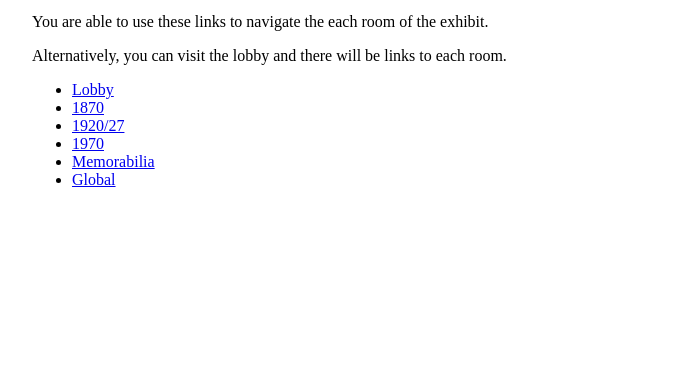
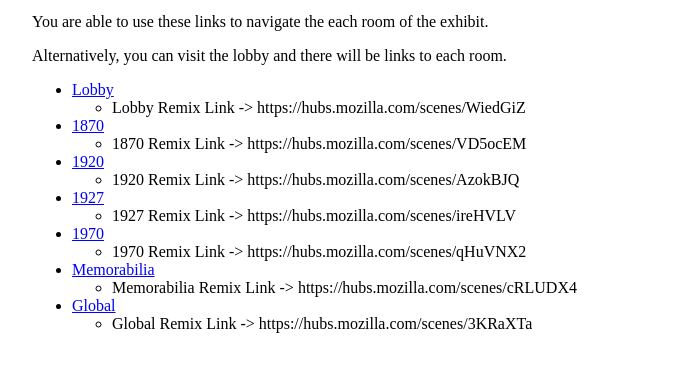
Before and after one commit to stannardtyler/Beethoven-Center-VR, a plain HTML site: page index.html in a window 1280 px wide. Shown: the part 155-526 px from the top of the page, without its empty margins (18-717 px from the left). Drawn offline with Linux system fonts and the light colour scheme.

Commit message:
updated website

```diff
--- a/index.html
+++ b/index.html
@@ -10,12 +10,42 @@
 <p>You are able to use these links to navigate the each room of the exhibit.</p>
 <p>Alternatively, you can visit the lobby and there will be links to each room.</p>
 <ul>
-	<li><a href="https://hub.link/CyDTGvN" target="blank_">Lobby</a></li>
-	<li><a href="https://hub.link/aZ54wHa" target="blank_">1870</a></li>
-	<li><a href="https://hub.link/3MZwGQ2" target="blank_">1920/27</a></li>
-	<li><a href="https://hub.link/7ajZPrk" target="blank_">1970</a></li>
-	<li><a href="https://hub.link/VZcw9GX" target="blank_">Memorabilia</a></li>
-	<li><a href="https://hub.link/teuwFk6" target="blank_">Global</a></li>
+	<li><a href="https://hub.link/XGqLQGf" target="blank_">Lobby</a>
+		<ul>
+			<li>Lobby Remix Link -> https://hubs.mozilla.com/scenes/WiedGiZ</li>
+		</ul>
+	</li>
+
+	<li><a href="https://hub.link/3Mx2XCU" target="blank_">1870</a>
+		<ul>
+			<li>1870 Remix Link -> https://hubs.mozilla.com/scenes/VD5ocEM</li>
+		</ul>
+	</li>
+	<li><a href="https://hub.link/Wfjmzif" target="blank_">1920</a>
+		<ul>
+			<li>1920 Remix Link -> https://hubs.mozilla.com/scenes/AzokBJQ</li>
+		</ul>
+	</li>
+	<li><a href="https://hub.link/7KdCEyw" target="blank_">1927</a>
+		<ul>
+			<li>1927 Remix Link -> https://hubs.mozilla.com/scenes/ireHVLV</li>
+		</ul>
+	</li>
+	<li><a href="https://hub.link/6wT9pnE" target="blank_">1970</a>
+		<ul>
+			<li>1970 Remix Link -> https://hubs.mozilla.com/scenes/qHuVNX2</li>
+		</ul>
+	</li>
+	<li><a href="https://hub.link/nDL9T8r" target="blank_">Memorabilia</a>
+		<ul>
+			<li>Memorabilia Remix Link -> https://hubs.mozilla.com/scenes/cRLUDX4</li>
+		</ul>
+	</li>
+	<li><a href="https://hub.link/4EfjDzB" target="blank_">Global</a>
+		<ul>
+			<li>Global Remix Link -> https://hubs.mozilla.com/scenes/3KRaXTa</li>
+		</ul>
+	</li>
 </ul>
 </body>
 </html>
--- a/style.css
+++ b/style.css
@@ -2,3 +2,23 @@
 	width: 50%;
 	margin: 10px 50px;
 }
+
+/* unvisited link */
+a:link {
+  color: blue;
+}
+
+/* visited link */
+a:visited {
+  color: blue;
+}
+
+/* mouse over link */
+a:hover {
+  color: gold;
+}
+
+/* selected link */
+a:active {
+  color: blue;
+}
```
